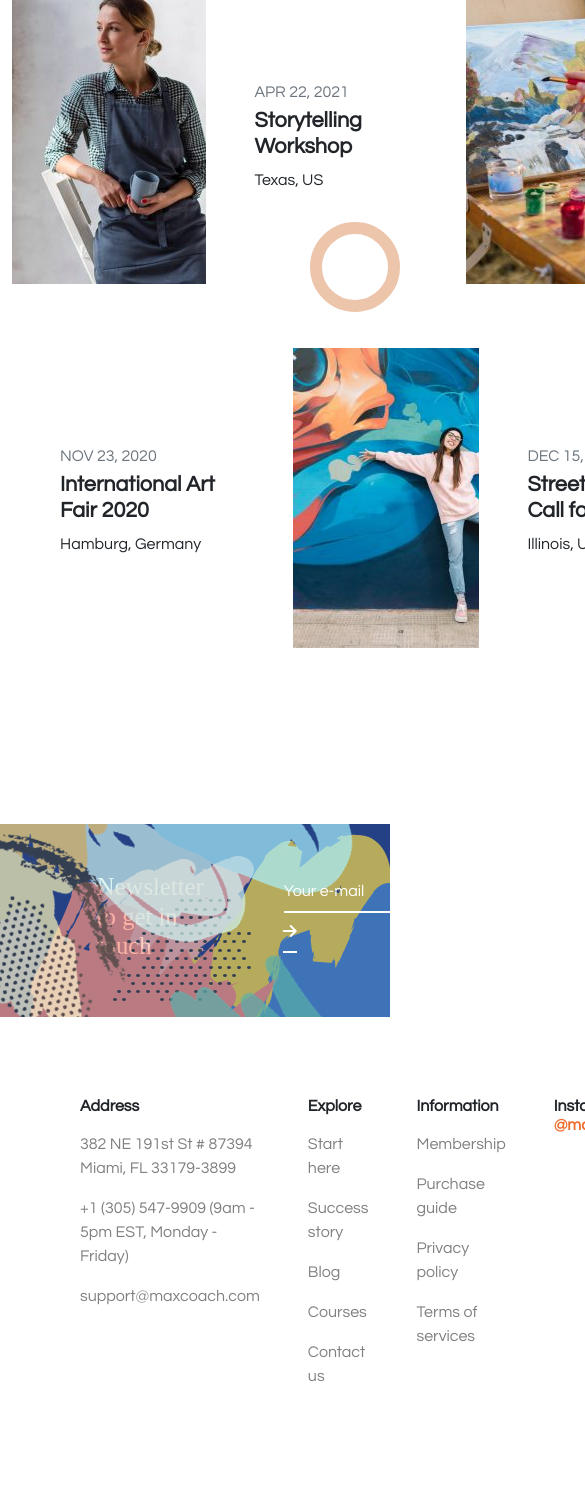
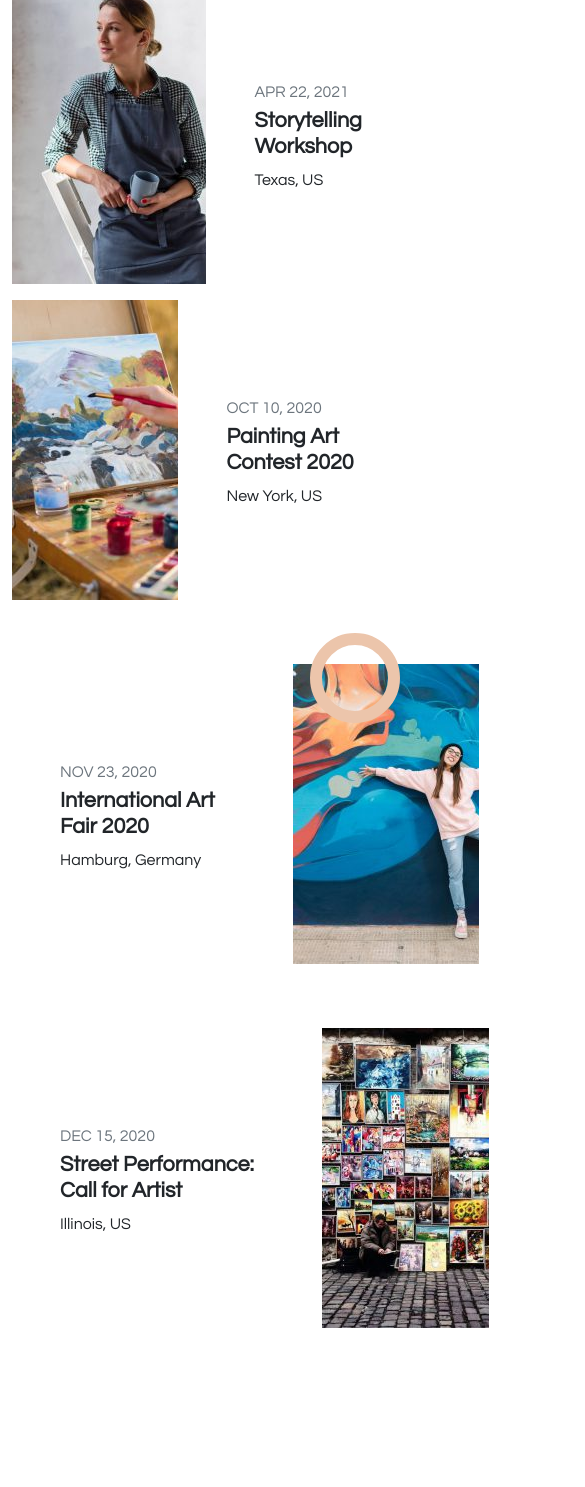
Before and after one commit to LorenzoPagani/Vue-Artist-Template, a Vue app: page / in a window 390 px wide. Shown: the part 8104-9591 px from the top of the page, 585 px wide, since content can reach past the window. Built offline with nearby package versions, Linux system fonts and the light colour scheme.

Commit message:
events responsive fix

```diff
--- a/src/components/events.vue
+++ b/src/components/events.vue
@@ -20,10 +20,10 @@ export default {
 </script>
 <template>
     <div id="events" class="container position-relative">
-        <img :style="{ left: 3.5 + store.mouseX + '%', top: 25.47 + store.mouseY + '%' }" class="position-absolute shape-1"
-            src="../assets/images/stain.svg" alt="">
-        <img :style="{ left: 7.5 - store.mouseX + '%', top: 25.47 - store.mouseY + '%' }" class="position-absolute  shape-1"
-            src="../assets/images/maxcoach-shape-13-150x150.png" alt="">
+        <img :style="{ left: 3.5 + store.mouseX + '%', top: 25.47 + store.mouseY + '%' }"
+            class="position-absolute shape-1" src="../assets/images/stain.svg" alt="">
+        <img :style="{ left: 7.5 - store.mouseX + '%', top: 25.47 - store.mouseY + '%' }"
+            class="position-absolute  shape-1" src="../assets/images/maxcoach-shape-13-150x150.png" alt="">
         <div class="circle position-absolute"
             :style="{ right: -2.5 + store.mouseX + '%', top: + 60.47 - store.mouseY + '%' }"></div>
         <div class="title-wrapper text-center">
@@ -31,7 +31,7 @@ export default {
             <h2 class="fw-bold mb-5">Let's work together</h2>
         </div>
         <div class="row">
-            <div class="col-12 d-flex justify-content-around">
+            <div class="col-12 col-md-6 d-flex justify-content-around">
                 <div class="d-flex">
                     <figure class="overflow-hidden">
                         <img class="pic" src="../assets/images/artist-event-04-250x300.jpg" alt="">
@@ -42,6 +42,8 @@ export default {
                         <p calss="text-secondary">Texas, US</p>
                     </div>
                 </div>
+            </div>
+            <div class="col-12 col-md-6 d-flex justify-content-around">
                 <div class="d-flex">
                     <figure class="overflow-hidden">
                         <img class="pic" src="../assets/images/artist-event-03-250x300.jpg" alt="">
@@ -53,7 +55,7 @@ export default {
                     </div>
                 </div>
             </div>
-            <div class="col-12 d-flex justify-content-around mt-5">
+            <div class="col-12 col-md-6 d-flex justify-content-around mt-5">
                 <div class="d-flex">
                     <div class="align-self-center p-5">
                         <p class="text-secondary my-1">NOV 23, 2020</p>
@@ -64,6 +66,8 @@ export default {
                         <img class="pic" src="../assets/images/artist-event-02-250x300.jpg" alt="">
                     </figure>
                 </div>
+            </div>
+            <div class="col-12 col-md-6 d-flex justify-content-around mt-5">
                 <div class="d-flex">
                     <div class="align-self-center p-5">
                         <p class="text-secondary my-1">DEC 15, 2020</p>
```
